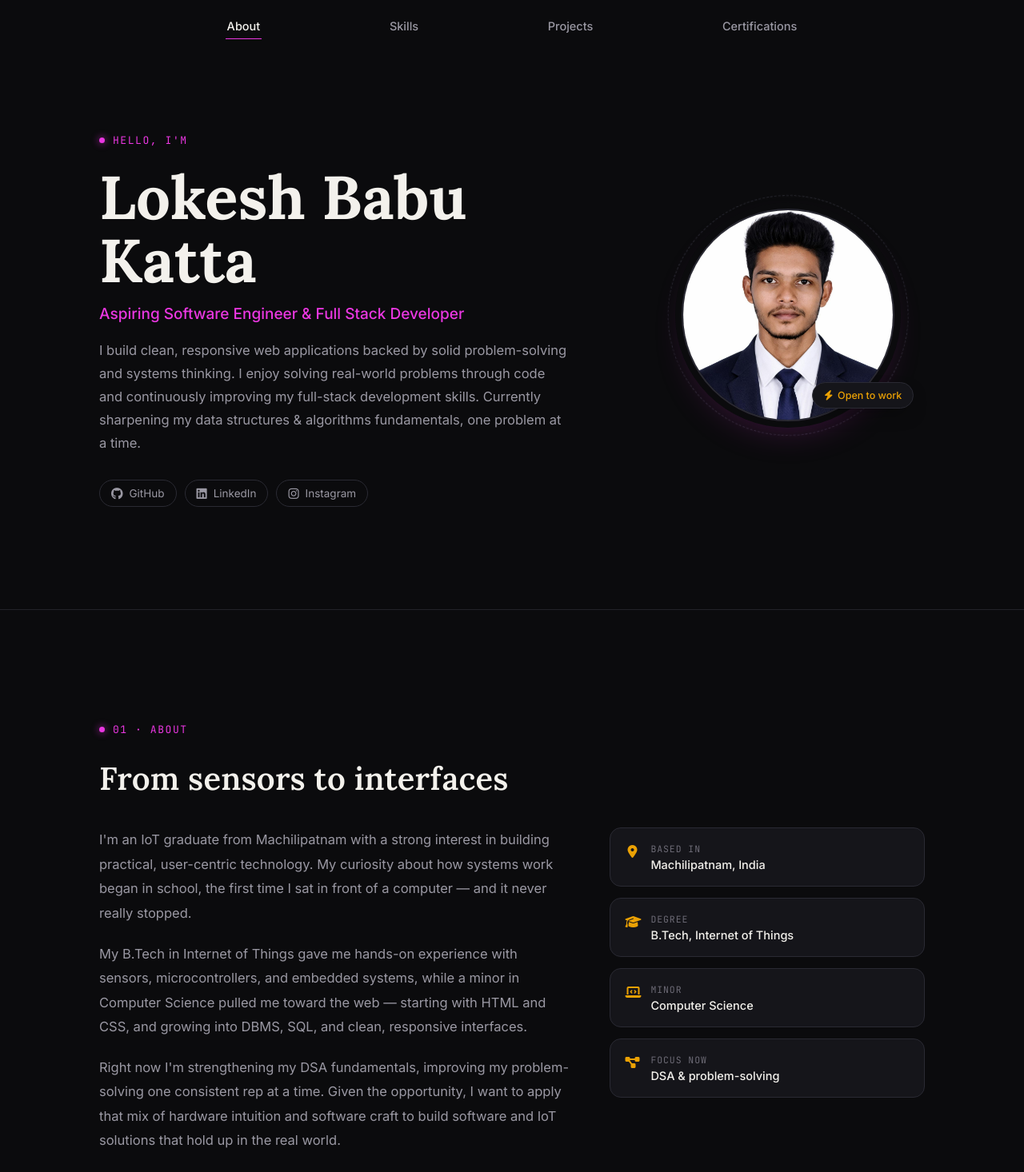
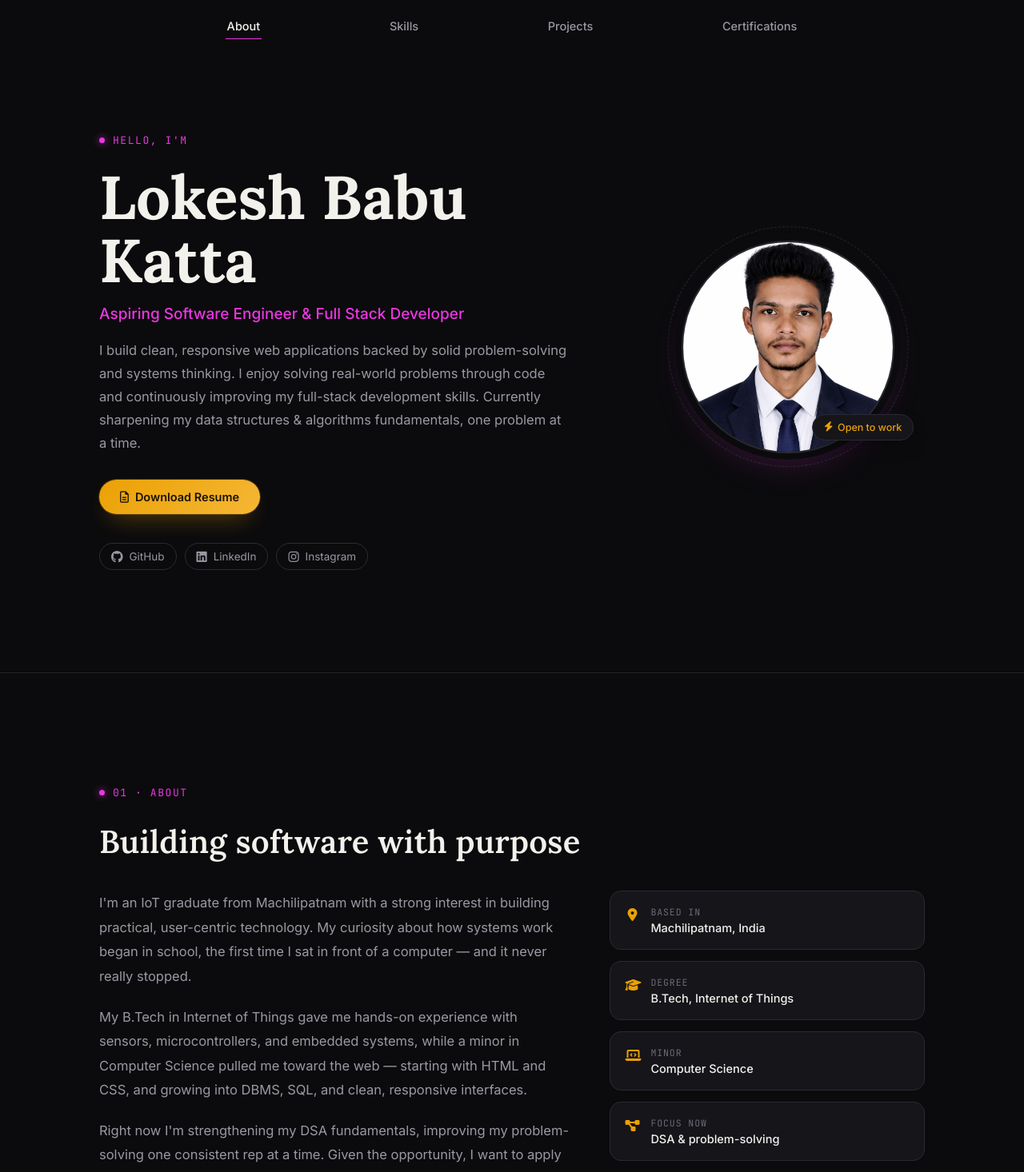
Before and after one commit to l0keshbabu/personal_portfolio, a React (Vite) app: page / in a window 1280 px wide. Shown: the top 1466 px of the page at 80% size. Built offline with nearby package versions, Linux system fonts and the light colour scheme.

Commit message:
feat: add resume download button and refine About section heading

```diff
--- a/src/components/About/About.jsx
+++ b/src/components/About/About.jsx
@@ -14,7 +14,7 @@ function About() {
       <div className="section-inner">
         <Reveal>
           <p className="eyebrow">01 · About</p>
-          <h2 className="section-title">From sensors to interfaces</h2>
+          <h2 className="section-title">Building software with purpose</h2>
         </Reveal>
 
         <div className="about__grid">
@@ -33,9 +33,9 @@ function About() {
             </p>
             <p>
               Right now I'm strengthening my DSA fundamentals, improving my problem-solving
-              one consistent rep at a time. Given the opportunity, I want to apply that mix
-              of hardware intuition and software craft to build software and IoT solutions
-              that hold up in the real world.
+              one consistent rep at a time. Given the opportunity, I want to apply my
+              technical knowledge and curiosity to design, build, and maintain reliable software
+              solutions that create meaningful real-world impact.
             </p>
           </Reveal>
 
--- a/src/components/Hero/Hero.css
+++ b/src/components/Hero/Hero.css
@@ -81,6 +81,7 @@
   align-items: center;
   justify-content: center;
   text-decoration: none;
+  gap: 8px;
   font-size: 14.5px;
   font-weight: 600;
   border-radius: 999px;
--- a/src/components/Hero/Hero.jsx
+++ b/src/components/Hero/Hero.jsx
@@ -60,14 +60,18 @@ function Hero() {
               algorithms fundamentals, one problem at a time.
             </p>
 
-            {/* <div className="hero__actions">
-              <a href="#projects" className="btn btn--primary">
-                View Projects
+            <div className="hero__actions">
+              <a
+                href="/Lokesh_Babu_Katta_Resume.pdf"
+                className="btn btn--primary"
+                target="_blank"
+                rel="noopener noreferrer"
+                download
+              >
+                <i className="fa-regular fa-file-lines"></i>
+                <span>Download Resume</span>
               </a>
-              <a href="#certs" className="btn btn--ghost">
-                See Certifications
-              </a>
-            </div> */}
+            </div>
 
             <div className="hero__socials">
               {SOCIALS.map(({ href, icon, label }) => (
```
Also changed, not shown: public/README_PROFILE_IMAGE.txt (deleted), 1 other file (tests, documents, lock files or other folders).
